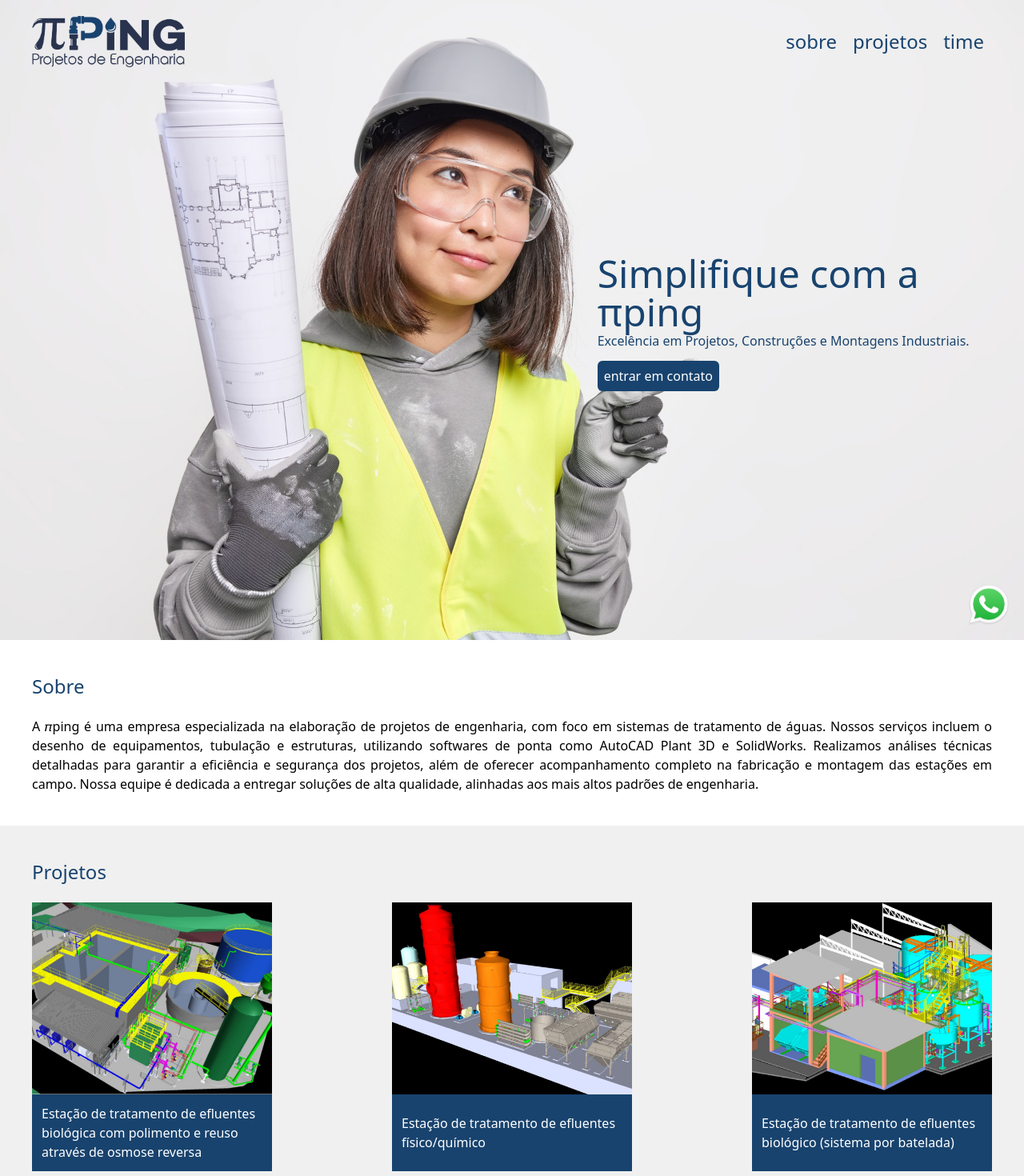
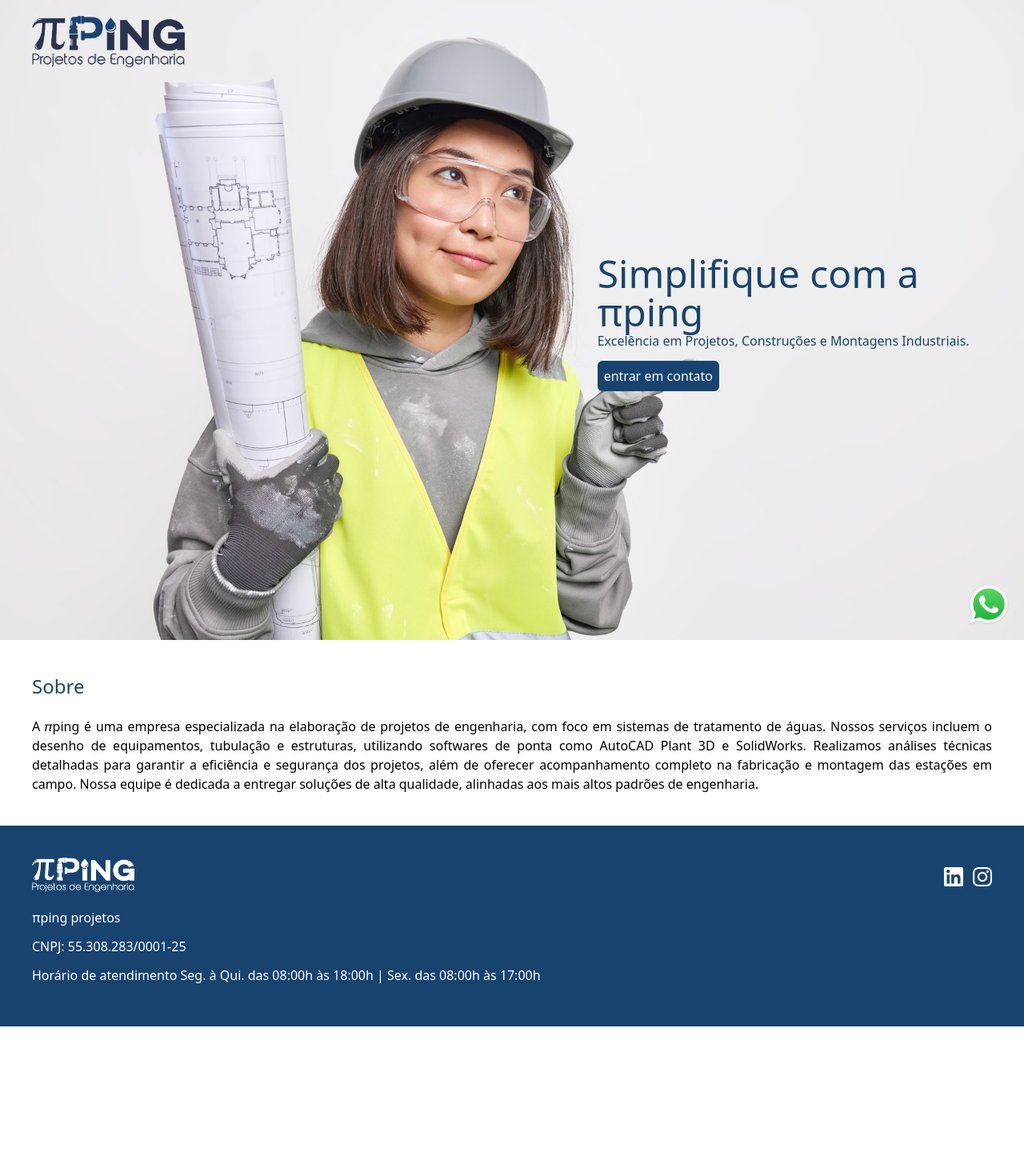
Before and after one commit to saulorodriguesm/piping, a React (Vite) app: page / in a window 1280 px wide. Shown: the top 1470 px of the page at 80% size. After the commit the page ends 1283 px from the top, so only its background shows below. Built offline with nearby package versions, Linux system fonts and the light colour scheme.

Commit message:
change: about and projects sections removed'

```diff
--- a/src/App.tsx
+++ b/src/App.tsx
@@ -2,8 +2,6 @@ import Banner from "./components/Banner";
 import Footer from "./components/Footer";
 import Header from "./components/Header";
 import About from "./sections/About";
-import Projects from "./sections/Projects";
-import Team from "./sections/Team";
 
 function App() {
   return (
@@ -11,8 +9,6 @@ function App() {
       <Header />
       <Banner />
       <About />
-      <Projects />
-      <Team />
       <Footer />
     </div>
   );
--- a/src/components/Footer.tsx
+++ b/src/components/Footer.tsx
@@ -22,19 +22,16 @@ const Footer = () => {
           </div>{" "}
         </div>
         <div className="flex flex-col justify-between text-white text-xs">
-          <div className="my-3 text-white">paulo.silva@pi-ping.com </div>
           <div className="flex my-3">
-            <img className="w-6 mr-3" src={Assets.instagram} />
-            <img className="w-6" src={Assets.linkedin} />
-          </div>
-          <div className="text-white">
-            desenvolvido por{" "}
             <a
-              target="_blank"
-              href="https://www.linkedin.com/in/saulorodriguesm"
+              className="mr-3"
+              href="https://www.linkedin.com/company/%CF%80ping-projetos-de-engenharia/about/"
             >
-              : Saulo Rodrigues
-            </a>{" "}
+              <img className="w-6" src={Assets.linkedin} />
+            </a>
+            <a href="">
+              <img className="w-6" src={Assets.instagram} />
+            </a>
           </div>
         </div>
       </div>
--- a/src/components/Header.tsx
+++ b/src/components/Header.tsx
@@ -13,7 +13,7 @@ const Header = () => {
           )}
         </div>
 
-        <div className="flex items-center">
+        {/* <div className="flex items-center">
           <a
             href="#about"
             className="mx-2.5 hover:opacity-70 cursor-pointer text-xl md:text-2xl"
@@ -32,7 +32,7 @@ const Header = () => {
           >
             time
           </a>
-        </div>
+        </div> */}
       </div>{" "}
     </div>
   );
```
